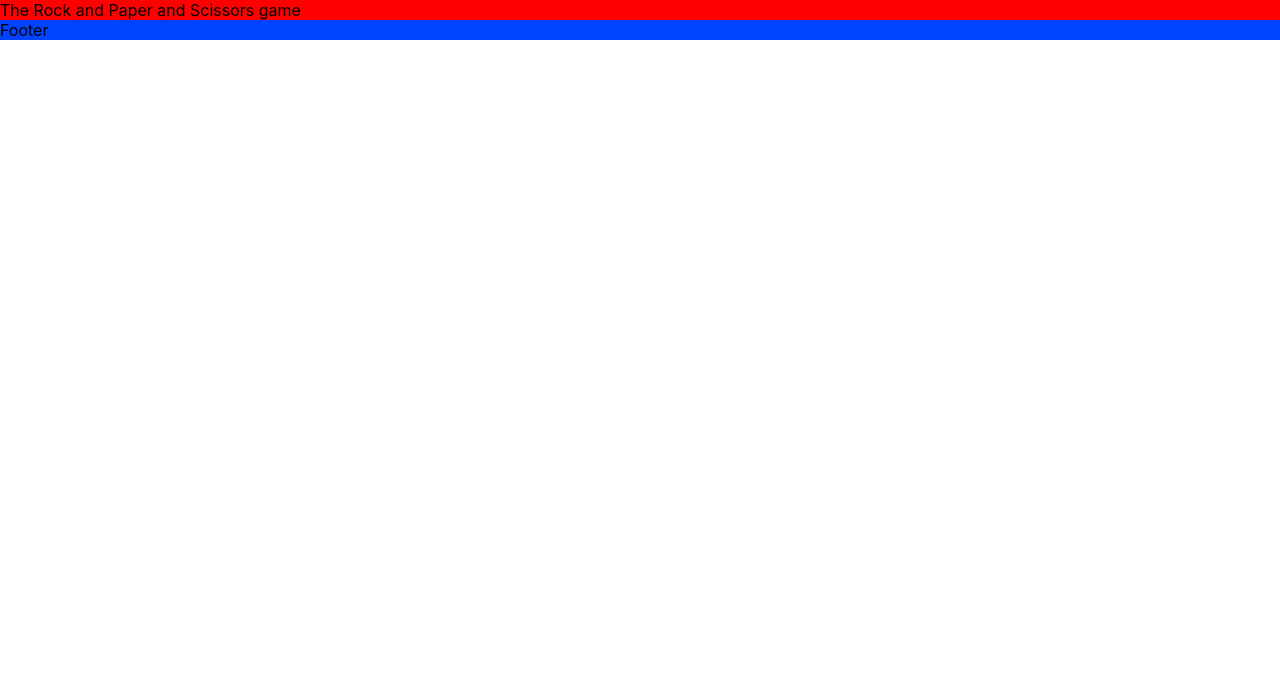
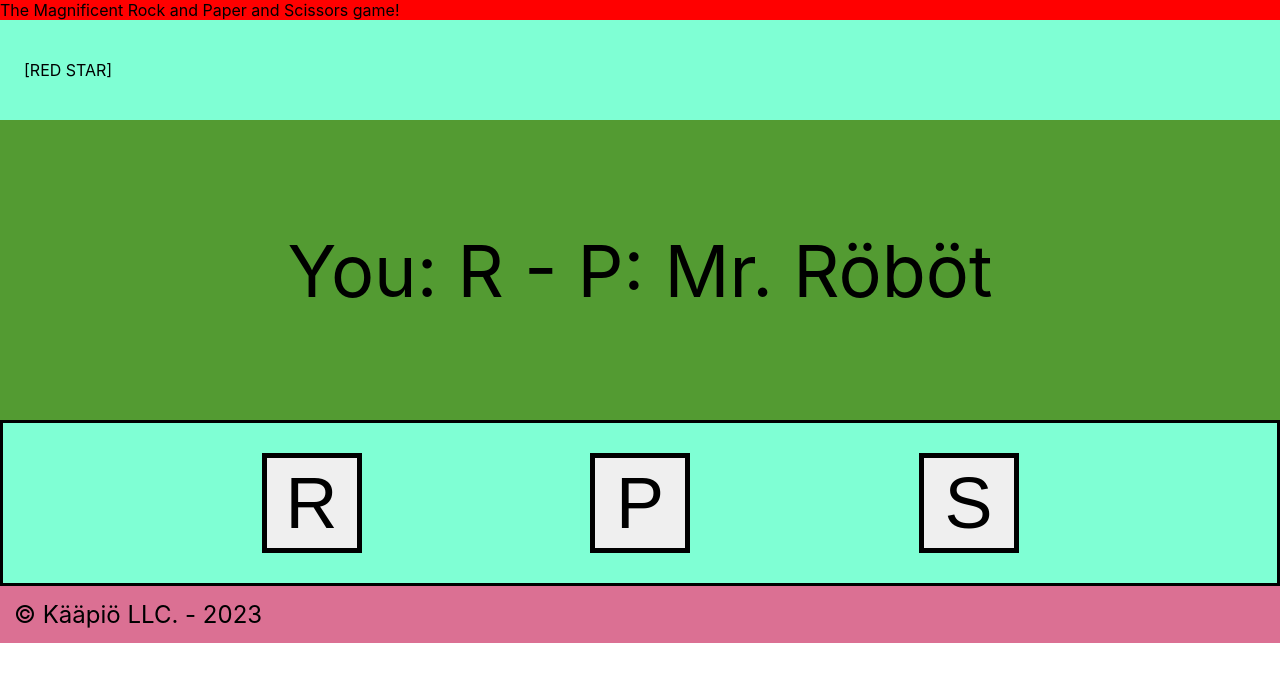
Before and after one commit to TomG-FIN/odin-RockPaperScissors, a plain HTML site: page index.html in a window 1280 px wide. Drawn offline with Linux system fonts and the light colour scheme.

Commit message:
Changed divs to buttons, started initial CSS work

```diff
--- a/index.html
+++ b/index.html
@@ -8,18 +8,17 @@
     <script src="RPS.js"></script>
 </head>
 <body>
-    <div class="header">The Rock and Paper and Scissors game</div>
-    <div class="score"></div>
+    <div class="header">The Magnificent Rock and Paper and Scissors game!</div>
+    <div class="score"></div> <!-- SCORE: 0 - 1 -->
+    <div class="logoBox">[RED STAR]</div> <!-- The Red Star-->
     <div class="playArea">
-        <div class="playerBox sideways">
-            <div class="playerSelection"></div>
-            <div class="playerscore"></div>
-        </div>
-        <div class="computerBox">
-            <div class="computerSelection"></div>
-            <div class="computerScore"></div>
+        <div class="selectionArea">You: R - P: Mr. Röböt</div> <!-- You: R - P: Mr. Röböt -->
+        <div class="playerChoises"> <!-- [R] [P] [S] content -->
+            <button class="rock">R</button><!-- [R] box -->
+            <button class="paper">P</button><!--  [P] box -->
+            <button class="scissors">S</button><!-- [S] box -->
         </div>
     </div>
-    <div class=footer>Footer</div>
+    <div class=footer>&#169; Kääpiö LLC. - 2023</div>
 </body>
 </html>
--- a/style.css
+++ b/style.css
@@ -5,10 +5,11 @@
     border: 0px;
 }
 .footer {
-    background-color: rgb(0, 68, 255);
+    background-color:palevioletred;
     margin: 0px;
-    padding: 0px;
+    padding: 14px 14px;
     border: 0px;
+    font-size: 24px;
 }
 body {
     font-family: -apple-system, BlinkMacSystemFont, 'Segoe UI', Roboto, Oxygen, Ubuntu, Cantarell, 'Open Sans', 'Helvetica Neue', sans-serif;
@@ -17,3 +18,52 @@ body {
     justify-content: center;
     margin: 0;
   }
+.playArea {
+    display: flex;
+    min-height: 300px; /* ToDo: Flexbox */
+    flex-direction: column;
+    background-color: aquamarine;
+}
+.selectionArea {
+    min-height: 300px;
+    background-color: rgb(83, 155, 50);
+    margin: 0px;
+    padding: 0px;
+    border: 0px;
+}
+.logoBox {
+    display: flex;
+    justify-content: flex-start;
+    align-items: center;
+    height: 100px;
+    background-color: aquamarine;
+    margin: 0px;
+    padding-left: 24px;
+    border: 0px;
+}
+
+.selectionArea {
+    display: flex;
+    justify-content: center;
+    align-items: center;
+    font-size: 72px;
+}
+
+.playerChoises {
+    padding: 30px;
+    display: flex;
+    flex-direction: row;
+    justify-content: space-evenly;
+    border: 3px;
+    border-style: solid;
+}
+.rock, .paper, .scissors {
+    display: flex;
+    font-size: 72px;
+    min-width: 100px;
+    min-height: 100px;
+    border: 5px;
+    border-style: solid;
+    justify-content: center;
+    align-items: center;
+}
```
